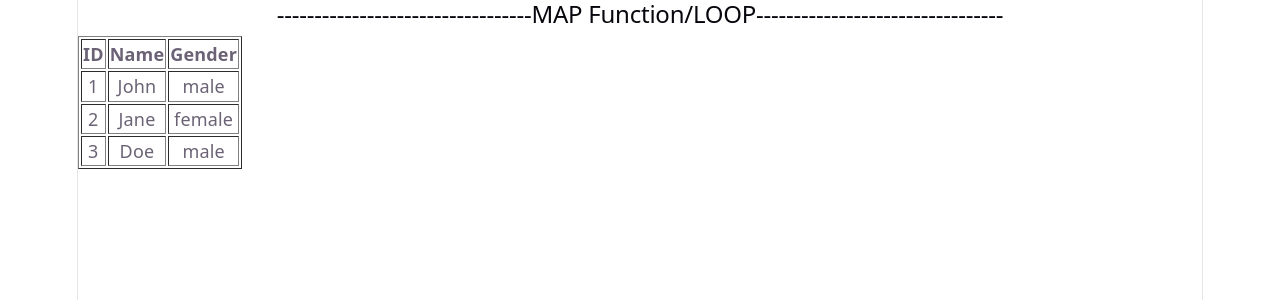
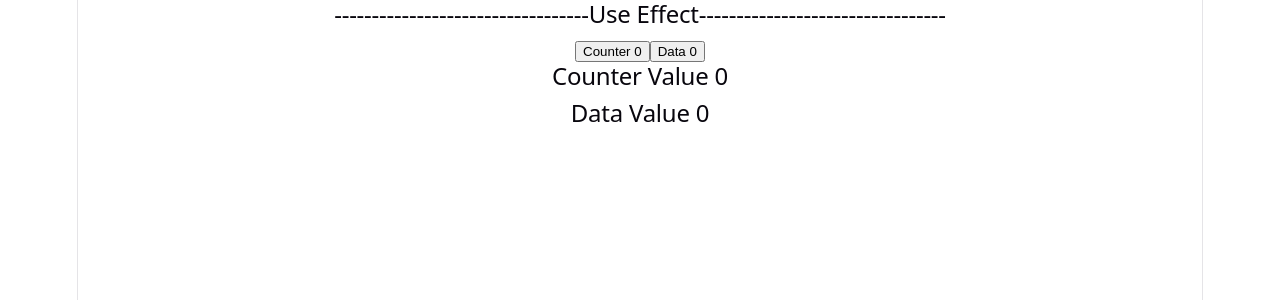
Before and after one commit to vidyashevale24/react-blog, a React (Vite) app: page / in a window 1280 px wide. Shown: the top 300 px of the page. Built offline with nearby package versions, Linux system fonts and the light colour scheme.

Commit message:
hooks_useEffect

```diff
--- a/src/App.jsx
+++ b/src/App.jsx
@@ -1,37 +1,18 @@
 import { use, useState } from 'react'
 import './App.css'
+import Counter from './Counter';
 
 function App() {
-	const [gender, setGender] = useState('male');
-	const userdata = [
-		{ id: 1, name: 'John', gender: 'male' },
-		{ id: 2, name: 'Jane', gender: 'female' },
-		{ id: 3, name: 'Doe', gender: 'male' }
-	];
+	const [counter, setCounter] = useState(0);
+	const [data, setData] = useState(0);
+
 	return (
 		<div >
-			<h2>----------------------------------MAP Function/LOOP---------------------------------</h2>
+			<h2>----------------------------------Use Effect---------------------------------</h2>
+			<button onClick={()=>setCounter(counter+1)}>Counter {counter}</button>
+			<button onClick={()=>setData(data+1)}>Data {data}</button>
+			<Counter count={counter} data={data} />
 
-			<table border="1">
-				<thead>
-					<tr>
-						<th>ID</th>
-						<th>Name</th>
-						<th>Gender</th>
-					</tr>
-				</thead>
-				<tbody>
-					{
-						userdata.map((user) => (
-							<tr key={user.id}>
-								<td>{user.id}</td>
-								<td>{user.name}</td>
-								<td>{user.gender}</td>
-							</tr>
-						))
-					}
-				</tbody>
-			</table>
 		</div>
 	)
 }
--- a/src/Counter.jsx
+++ b/src/Counter.jsx
@@ -1,17 +1,28 @@
-import { useState } from "react";
+import { useEffect, useState } from "react";
 
-const Counter = () => {
+const Counter = ({ count, data }) => {
 
-    const [count, setCount]  = useState(0);
-    const [Rcount, revCount] = useState(10);
-    return (<>
+    const handleCounter = () => {
+        console.log("Counter Clicked");
+    }
+
+    const handleData = () => {
+        console.log("Data Clicked");
+    }
+
+    useEffect(() => {
+        handleCounter();
+    }, [])
+
+    useEffect(() => {
+        handleData();
+    }, [data])
+
+    return (
         <div>
-            <h1>Counter Value is: {count}</h1>
-            <h1>R Counter Value is: {Rcount}</h1>
-            <button onClick={() => setCount(count + 1)}>Click me to Increase</button>
-            <button onClick={() => revCount(Rcount - 1)}>Click me to Decrease</button>
+            <h2>Counter Value {count}</h2>
+            <h2>Data Value {data}</h2>
         </div>
-    </>
     )
 }
 export default Counter;
```
